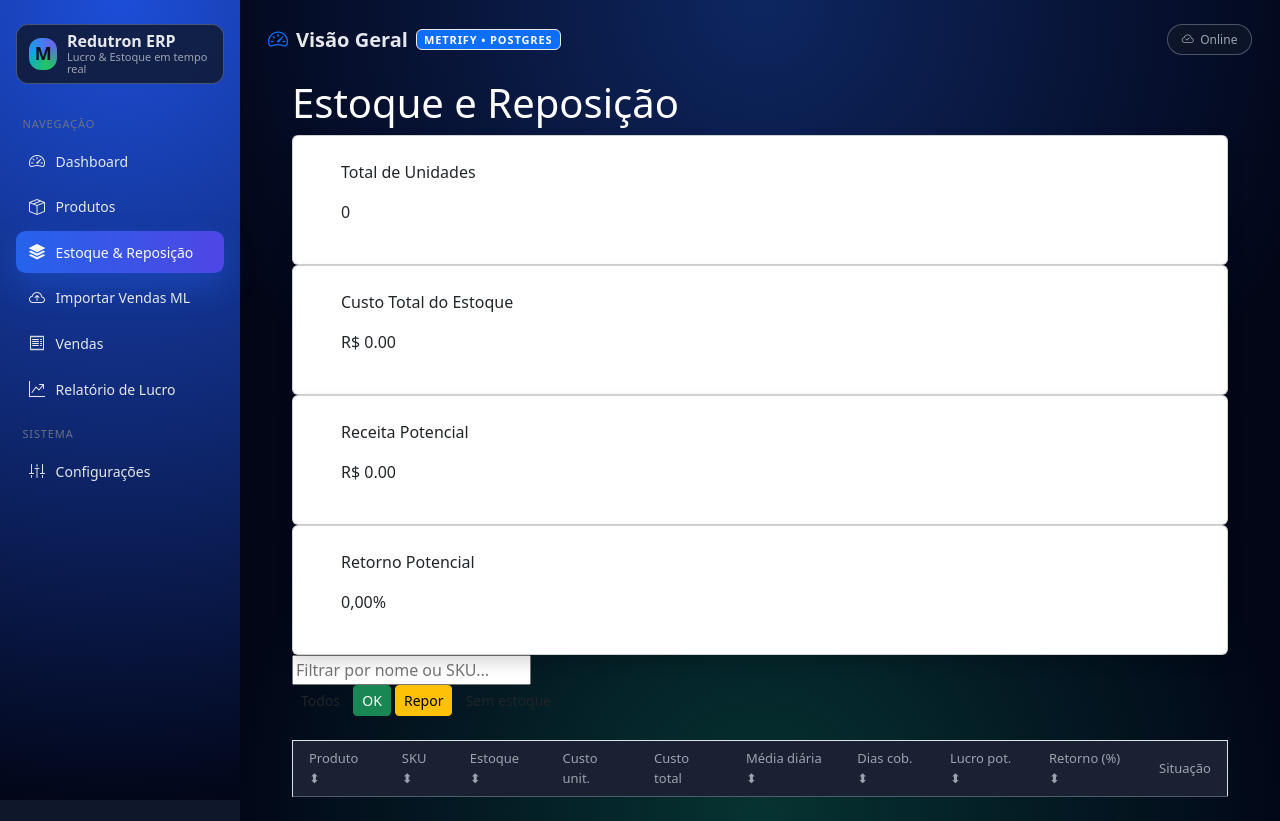
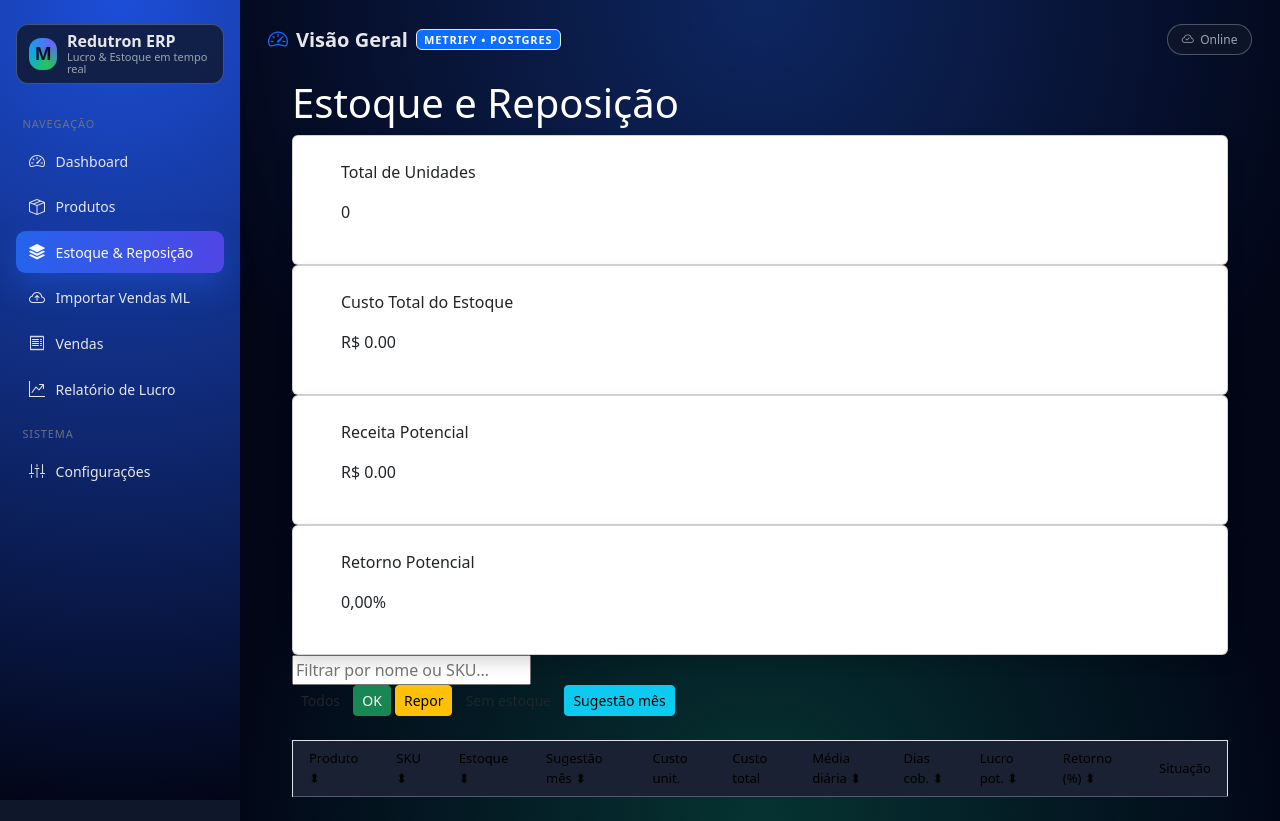
Before and after one commit to oliveirafjdo-web/Mega2.0, a Flask app: page /estoque in a window 1280 px wide. Run offline with Flask 3, Linux system fonts and the light colour scheme; data comes from the database, SQL or seed files in the repository; data that the repository does not hold is empty; some libraries are stand-ins or nearby versions.

Commit message:
Update estoque.html

```diff
--- a/templates/estoque.html
+++ b/templates/estoque.html
@@ -1,17 +1,47 @@
 {% extends "base.html" %}
 {% block content %}
+
+<style>
+    /* Texto da tabela bem legível */
+    #tabelaEstoque td,
+    #tabelaEstoque th {
+        color: #000 !important;
+    }
+
+    /* Linhas coloridas por situação */
+    .linha-sem-estoque {
+        background: #fee2e2 !important;
+    }
+
+    .linha-repor {
+        background: #fef9c3 !important;
+    }
+
+    /* Badges de situação */
+    .badge-ok {
+        background: #22c55e;
+        color: #052e16;
+    }
+
+    .badge-repor {
+        background: #facc15;
+        color: #422006;
+    }
+
+    .badge-sem {
+        background: #b91c1c;
+        color: #fef2f2;
+    }
+</style>
 
 <div class="container mx-auto px-4 py-6">
 
     <!-- TÍTULO -->
-    <h1 class="text-3xl font-bold mb-6 text-white">
-        Estoque e Reposição
-    </h1>
+    <h1 class="text-3xl font-bold mb-6 text-white">Estoque e Reposição</h1>
 
-    <!-- CARDS SUPERIORES -->
+    <!-- ================= CARDS SUPERIORES ================= -->
     <div class="grid grid-cols-1 md:grid-cols-4 gap-4 mb-8">
 
-        <!-- Total Unidades -->
         <div class="card bg-base-100 shadow">
             <div class="card-body py-4 px-5">
                 <p class="text-xs uppercase tracking-wide text-slate-500">Total de Unidades</p>
@@ -19,27 +49,28 @@
             </div>
         </div>
 
-        <!-- Custo Total -->
         <div class="card bg-base-100 shadow">
             <div class="card-body py-4 px-5">
                 <p class="text-xs uppercase tracking-wide text-slate-500">Custo Total do Estoque</p>
-                <p class="text-2xl font-bold text-slate-900 mt-1">R$ {{ '%.2f'|format(total_custo_estoque or 0) }}</p>
+                <p class="text-2xl font-bold text-slate-900 mt-1">
+                    R$ {{ '%.2f'|format(total_custo_estoque or 0) }}
+                </p>
             </div>
         </div>
 
-        <!-- Receita Potencial -->
         <div class="card bg-base-100 shadow">
             <div class="card-body py-4 px-5">
                 <p class="text-xs uppercase tracking-wide text-slate-500">Receita Potencial</p>
-                <p class="text-2xl font-bold text-emerald-500 mt-1">R$ {{ '%.2f'|format(lucro_potencial_total or 0) }}</p>
+                <p class="text-2xl font-bold text-emerald-500 mt-1">
+                    R$ {{ '%.2f'|format(lucro_potencial_total or 0) }}
+                </p>
             </div>
         </div>
 
-        <!-- Retorno Potencial (%) -->
         <div class="card bg-base-100 shadow">
             <div class="card-body py-4 px-5">
                 <p class="text-xs uppercase tracking-wide text-slate-500">Retorno Potencial</p>
-                <p class="text-2xl font-bold text-violet-500 mt-1">
+                <p class="text-2xl font-bold text-indigo-600 mt-1">
                     {% if total_custo_estoque > 0 %}
                         {{ '%.2f'|format((lucro_potencial_total / total_custo_estoque) * 100) }}%
                     {% else %}
@@ -51,40 +82,40 @@
 
     </div>
 
-    <!-- FILTROS E BUSCA -->
+    <!-- ================= BUSCA + FILTROS ================= -->
     <div class="flex flex-col md:flex-row gap-4 mb-4">
 
-        <!-- Campo de busca -->
-        <input
-            id="filtroBusca"
+        <!-- Busca por nome / SKU -->
+        <input id="filtroBusca"
                type="text"
                placeholder="Filtrar por nome ou SKU..."
                class="input input-bordered w-full md:w-80"
-            onkeyup="filtrarTabela()"
-        />
+               onkeyup="filtrarTabela()">
 
-        <!-- Botões de filtros -->
-        <div class="flex gap-2">
+        <!-- Botões de filtro -->
+        <div class="flex flex-wrap gap-2">
             <button class="btn btn-sm" onclick="filtrarStatus('todos')">Todos</button>
             <button class="btn btn-sm btn-success" onclick="filtrarStatus('ok')">OK</button>
             <button class="btn btn-sm btn-warning" onclick="filtrarStatus('repor')">Repor</button>
-            <button class="btn btn-sm btn-error" onclick="filtrarStatus('sem-estoque')">Sem estoque</button>
+            <button class="btn btn-sm btn-error" onclick="filtrarStatus('sem')">Sem estoque</button>
+            <button class="btn btn-sm btn-info" onclick="filtrarSugestaoMes()">Sugestão mês</button>
         </div>
 
     </div>
 
-    <!-- TABELA COMPLETA -->
+    <!-- ===================== TABELA ======================== -->
     <div class="overflow-x-auto">
-        <table id="tabelaEstoque" class="min-w-full text-sm border border-slate-300" style="background:#ffffff; color:#000000;">
+        <table id="tabelaEstoque" class="min-w-full text-sm border border-slate-300 bg-white">
 
-            <thead style="background:#e5e7eb; color:#000000; font-weight:600;">
+            <thead style="background:#e5e7eb; font-weight:600;">
                 <tr>
                     <th class="px-3 py-2 text-left sort" data-col="nome">Produto ⬍</th>
                     <th class="px-3 py-2 text-left sort" data-col="sku">SKU ⬍</th>
                     <th class="px-3 py-2 text-right sort" data-col="estoque">Estoque ⬍</th>
+                    <th class="px-3 py-2 text-right sort" data-col="sugestao_mes">Sugestão mês ⬍</th>
                     <th class="px-3 py-2 text-right">Custo unit.</th>
                     <th class="px-3 py-2 text-right">Custo total</th>
-                    <th class="px-3 py-2 text-right sort" data-col="media_diaria">Média diária ⬍</th>
+                    <th class="px-3 py-2 text-right sort" data-col="media">Média diária ⬍</th>
                     <th class="px-3 py-2 text-right sort" data-col="dias">Dias cob. ⬍</th>
                     <th class="px-3 py-2 text-right sort" data-col="lucro">Lucro pot. ⬍</th>
                     <th class="px-3 py-2 text-right sort" data-col="retorno">Retorno (%) ⬍</th>
@@ -93,91 +124,113 @@
             </thead>
 
             <tbody>
+
             {% for p in produtos %}
+                {# cálculo da sugestão de compra para o mês:
+                   usa a média diária * 30 (demanda mensal pelos últimos 30 dias)
+                   sugestão = max(0, demanda_mensal - estoque_atual)
+                #}
+                {% set media_diaria_val = p.media_diaria or 0 %}
+                {% set demanda_mensal = media_diaria_val * 30 %}
+                {% set estoque_atual_val = p.estoque_atual or 0 %}
+                {% set sugestao_mes_val = demanda_mensal - estoque_atual_val %}
+                {% if sugestao_mes_val < 0 %}
+                    {% set sugestao_mes_val = 0 %}
+                {% endif %}
 
                 {% set status =
-                    'sem-estoque' if p.estoque_atual|int == 0 else
+                    'sem' if p.estoque_atual|int == 0 else
                     'repor' if p.precisa_repor else
                     'ok'
                 %}
 
-                {% set row_style = '' %}
-                {% if status == 'sem-estoque' %}
-                    {% set row_style = 'background:#fee2e2;' %}
-                {% elif status == 'repor' %}
-                    {% set row_style = 'background:#fef9c3;' %}
-                {% endif %}
-
-                <tr
-                    class="border-t border-slate-300"
-                    style="color:#000000; {{ row_style }}"
+                <tr class="
+                    {% if status == 'sem' %}linha-sem-estoque{% endif %}
+                    {% if status == 'repor' %}linha-repor{% endif %}
+                "
                     data-status="{{ status }}"
                     data-nome="{{ p.nome|lower }}"
                     data-sku="{{ p.sku|lower }}"
-                    data-estoque="{{ p.estoque_atual|int }}"
-                    data-media_diaria="{{ '%.2f'|format(p.media_diaria or 0) }}"
-                    data-dias="{{ '%.2f'|format(p.dias_cobertura or 0) }}"
+                    data-estoque="{{ estoque_atual_val }}"
+                    data-sugestao_mes="{{ '%.0f'|format(sugestao_mes_val) }}"
+                    data-media="{{ '%.0f'|format(media_diaria_val) }}"
+                    data-dias="{{ '%.0f'|format(p.dias_cobertura or 0) }}"
                     data-lucro="{{ '%.2f'|format(p.lucro_potencial or 0) }}"
                     data-retorno="{{ '%.2f'|format(p.retorno_percent or 0) }}"
                 >
                     <td class="px-3 py-2">{{ p.nome }}</td>
                     <td class="px-3 py-2">{{ p.sku }}</td>
 
-                    <td class="px-3 py-2 text-right">{{ p.estoque_atual|int }}</td>
-                    <td class="px-3 py-2 text-right">R$ {{ '%.2f'|format(p.custo_unitario or 0) }}</td>
-                    <td class="px-3 py-2 text-right">R$ {{ '%.2f'|format(p.custo_estoque or 0) }}</td>
+                    <td class="px-3 py-2 text-right">{{ estoque_atual_val|int }}</td>
 
-                    <td class="px-3 py-2 text-right">{{ '%.2f'|format(p.media_diaria or 0) }}</td>
+                    <td class="px-3 py-2 text-right">
+                        {{ '%.0f'|format(sugestao_mes_val) }}
+                    </td>
+
+                    <td class="px-3 py-2 text-right">
+                        R$ {{ '%.2f'|format(p.custo_unitario or 0) }}
+                    </td>
+
+                    <td class="px-3 py-2 text-right">
+                        R$ {{ '%.2f'|format(p.custo_estoque or 0) }}
+                    </td>
+
+                    <!-- MÉDIA DIÁRIA COMO INTEIRO -->
+                    <td class="px-3 py-2 text-right">
+                        {{ '%.0f'|format(media_diaria_val) }}
+                    </td>
+
+                    <!-- DIAS DE COBERTURA COMO INTEIRO -->
                     <td class="px-3 py-2 text-right">
                         {% if p.dias_cobertura %}
-                            {{ '%.2f'|format(p.dias_cobertura) }}
+                            {{ '%.0f'|format(p.dias_cobertura) }}
                         {% else %}
                             -
                         {% endif %}
                     </td>
 
-                    <td class="px-3 py-2 text-right" style="color:#059669; font-weight:600;">
+                    <td class="px-3 py-2 text-right text-emerald-600 font-semibold">
                         R$ {{ '%.2f'|format(p.lucro_potencial or 0) }}
                     </td>
 
-                    <td class="px-3 py-2 text-right" style="color:#1d4ed8; font-weight:600;">
+                    <td class="px-3 py-2 text-right text-indigo-600 font-semibold">
                         {{ '%.2f'|format(p.retorno_percent or 0) }}%
                     </td>
 
                     <td class="px-3 py-2 text-center">
-                        {% if status == 'sem-estoque' %}
-                            <span class="px-2 py-1 rounded-full text-xs font-semibold" style="background:#b91c1c; color:#fef2f2;">Sem estoque</span>
+                        {% if status == 'sem' %}
+                            <span class="px-2 py-1 rounded-full text-xs font-semibold badge-sem">Sem estoque</span>
                         {% elif status == 'repor' %}
-                            <span class="px-2 py-1 rounded-full text-xs font-semibold" style="background:#facc15; color:#422006;">Repor</span>
+                            <span class="px-2 py-1 rounded-full text-xs font-semibold badge-repor">Repor</span>
                         {% else %}
-                            <span class="px-2 py-1 rounded-full text-xs font-semibold" style="background:#22c55e; color:#052e16;">OK</span>
+                            <span class="px-2 py-1 rounded-full text-xs font-semibold badge-ok">OK</span>
                         {% endif %}
                     </td>
                 </tr>
+            {% endfor %}
 
-                {% endfor %}
             </tbody>
         </table>
     </div>
 
 </div>
 
-<!-- SCRIPTS DE FILTRO E ORDENAÇÃO -->
+<!-- =================================== JS =================================== -->
 <script>
-
-/* FILTRAR POR TEXTO */
+/* FILTRAR POR TEXTO (nome / SKU) */
 function filtrarTabela() {
     const busca = document.getElementById("filtroBusca").value.toLowerCase();
     const linhas = document.querySelectorAll("#tabelaEstoque tbody tr");
 
     linhas.forEach(l => {
-        const nome = l.dataset.nome;
-        const sku = l.dataset.sku;
-        l.style.display = (nome.includes(busca) || sku.includes(busca)) ? "" : "none";
+        const nome = l.dataset.nome || "";
+        const sku = l.dataset.sku || "";
+        const match = nome.includes(busca) || sku.includes(busca);
+        l.style.display = match ? "" : "none";
     });
 }
 
-/* FILTRAR POR STATUS */
+/* FILTRAR POR STATUS (OK / Repor / Sem) */
 function filtrarStatus(status) {
     const linhas = document.querySelectorAll("#tabelaEstoque tbody tr");
 
@@ -188,33 +241,50 @@ function filtrarStatus(status) {
             l.style.display = (l.dataset.status === status) ? "" : "none";
         }
     });
+
+    // limpa busca de texto pra não confundir filtro
+    const busca = document.getElementById("filtroBusca");
+    if (busca) busca.value = "";
 }
 
-/* ORDENAR COLUNA (DESCENDENTE SEMPRE) */
-function ordenarPor(coluna, crescente = false) {
-    const tabela = document.querySelector("#tabelaEstoque tbody");
-    const linhas = Array.from(tabela.querySelectorAll("tr"));
+/* FILTRAR APENAS ITENS COM SUGESTÃO DE COMPRA (para o mês) */
+function filtrarSugestaoMes() {
+    const linhas = document.querySelectorAll("#tabelaEstoque tbody tr");
+
+    linhas.forEach(l => {
+        const sug = parseFloat(l.dataset.sugestao_mes || "0");
+        l.style.display = sug > 0 ? "" : "none";
+    });
+
+    const busca = document.getElementById("filtroBusca");
+    if (busca) busca.value = "";
+}
+
+/* ORDENAR POR ALGUMA COLUNA NUMÉRICA (sempre DESC) */
+function ordenarPor(coluna) {
+    const tbody = document.querySelector("#tabelaEstoque tbody");
+    const linhas = Array.from(tbody.querySelectorAll("tr"));
 
     linhas.sort((a, b) => {
-        const v1 = parseFloat(a.dataset[coluna]) || 0;
-        const v2 = parseFloat(b.dataset[coluna]) || 0;
-        return crescente ? v1 - v2 : v2 - v1;
+        const v1 = parseFloat(a.dataset[coluna] || "0");
+        const v2 = parseFloat(b.dataset[coluna] || "0");
+        return v2 - v1; // desc
     });
 
-    linhas.forEach(l => tabela.appendChild(l));
+    linhas.forEach(l => tbody.appendChild(l));
 }
 
-/* Clicar nos headers para ordenar */
-document.querySelectorAll(".sort").forEach(header => {
+/* Clique nos headers com class="sort" */
+document.addEventListener("DOMContentLoaded", () => {
+    document.querySelectorAll("#tabelaEstoque thead .sort").forEach(header => {
         header.addEventListener("click", () => {
             const col = header.dataset.col;
-        ordenarPor(col, false);
+            ordenarPor(col);
         });
     });
 
-/* ORDENAR AUTOMATICAMENTE POR MAIOR ESTOQUE */
-document.addEventListener("DOMContentLoaded", () => {
-    ordenarPor("estoque", false);
+    // Ordenar inicialmente por maior estoque
+    ordenarPor("estoque");
 });
 </script>
 
```
Lines whose indentation alone changed are shown as unchanged.
